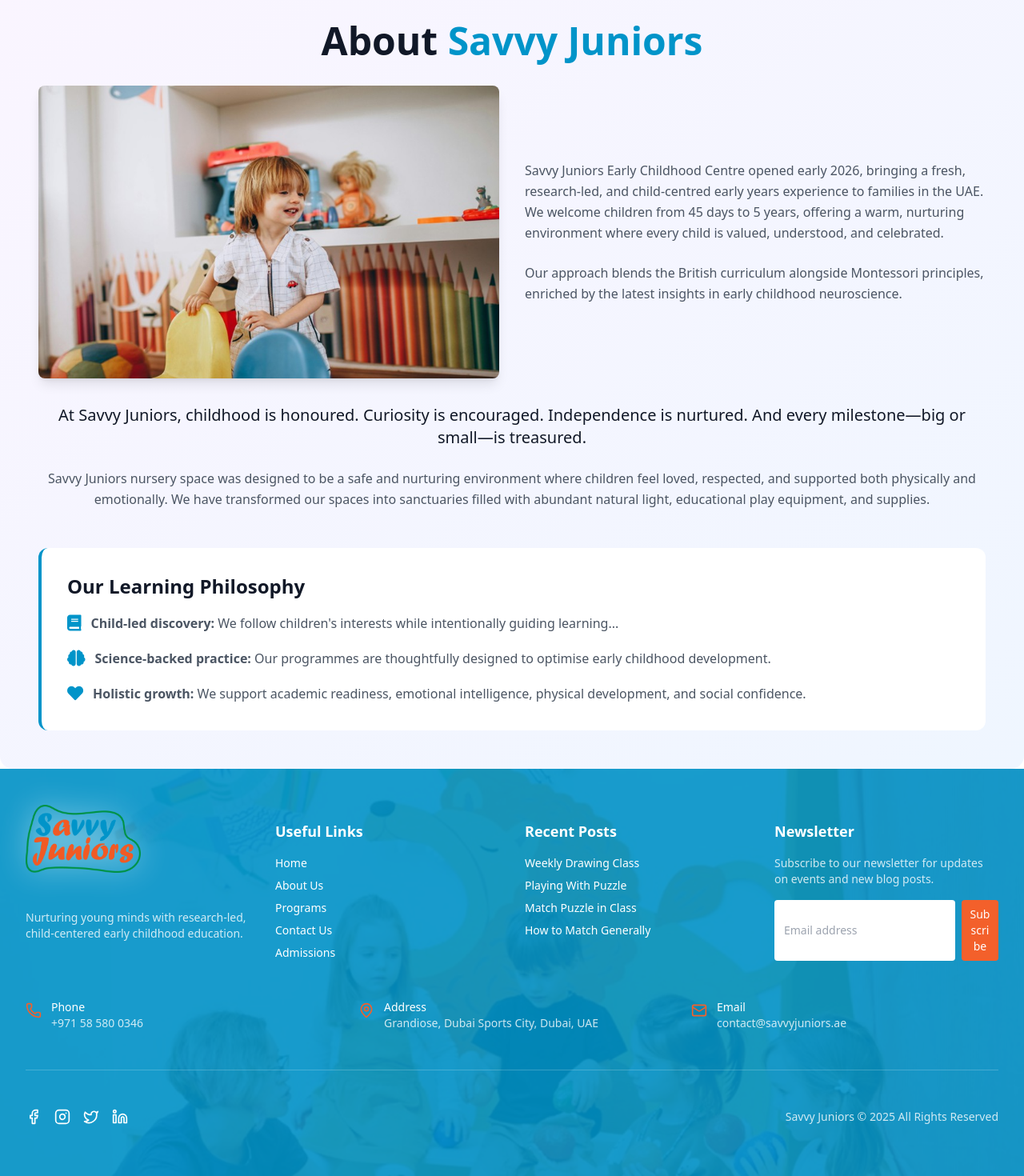
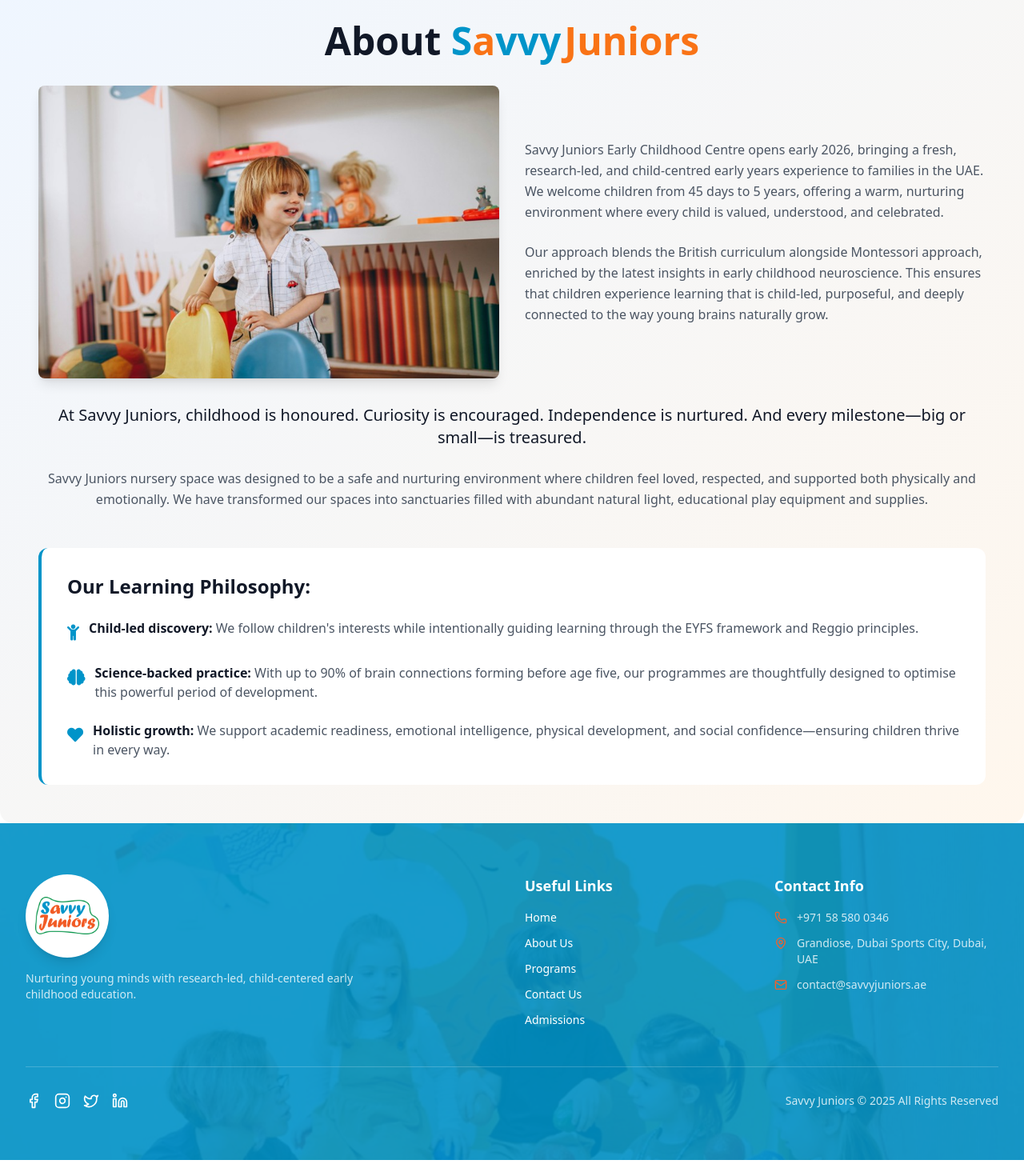
Before and after one commit to kiranmj0/savvy_juniors, a React (Vite) app: page /about in a window 1280 px wide. Shown: the part 141-1611 px from the top of the page at 80% size. Built offline with nearby package versions, Linux system fonts and the light colour scheme.

Commit message:
Content and UI changes fixed

```diff
--- a/client/components/Footer.tsx
+++ b/client/components/Footer.tsx
@@ -9,32 +9,31 @@
       <div className="relative z-10 max-w-7xl mx-auto px-4 sm:px-6 lg:px-8 py-16">
         <div className="grid grid-cols-1 md:grid-cols-4 gap-8 mb-12">
           {/* Brand */}
-          <div>
-            <div className="flex items-center gap-3 mb-4 -mt-12">
-              <div className="relative group">
-                {/* Strong outline/shadow behind logo */}
+          <div className="md:col-span-2">
+            <div className="flex items-center gap-3 mb-4">
+              <div className="relative group bg-white rounded-full p-3 shadow-lg">
                 <img
                   src="/navvy_image.png"
                   alt="Savvy Juniors"
-                  className="relative h-36 w-36 object-contain filter drop-shadow-[0_0_20px_rgba(255,255,255,0.8)] transform transition-transform duration-500 group-hover:scale-110"
+                  className="relative h-20 w-20 object-contain transform transition-transform duration-500 group-hover:scale-110"
                   onError={(e) => {
                     e.currentTarget.style.display = 'none';
                     const nextEl = e.currentTarget.nextElementSibling as HTMLElement;
                     if (nextEl) nextEl.style.display = 'flex';
                   }}
                 />
-              </div>
 
                 {/* Fallback text logo */}
                 <div className="hidden items-center gap-1">
-                <span className="text-2xl font-bold text-white">S</span>
-                <span className="text-2xl font-bold text-accent">a</span>
-                <span className="text-2xl font-bold text-white">vvy</span>
-                <span className="text-2xl font-bold text-accent ml-1">Juniors</span>
+                  <span className="text-2xl font-bold text-blue-600">S</span>
+                  <span className="text-2xl font-bold text-orange-500">a</span>
+                  <span className="text-2xl font-bold text-blue-600">vvy</span>
+                  <span className="text-2xl font-bold text-orange-500 ml-1">Juniors</span>
+                </div>
               </div>
             </div>
 
-            <p className="text-sm text-white/80">
+            <p className="text-sm text-white/80 max-w-md">
               Nurturing young minds with research-led, child-centered early childhood education.
             </p>
           </div>
@@ -42,7 +41,7 @@
           {/* Useful Links */}
           <div>
             <h3 className="font-bold text-lg mb-4">Useful Links</h3>
-            <ul className="space-y-2 text-sm">
+            <ul className="space-y-3 text-sm">
               <li>
                 <Link to="/" className="hover:text-accent transition-colors">
                   Home
@@ -71,8 +70,35 @@
             </ul>
           </div>
 
+          {/* Contact Info */}
+          <div>
+            <h3 className="font-bold text-lg mb-4">Contact Info</h3>
+            <div className="space-y-3 text-sm">
+              <div className="flex items-start gap-3">
+                <Phone className="w-4 h-4 text-accent flex-shrink-0 mt-0.5" />
+                <div>
+                  <p className="text-white/80">+971 58 580 0346</p>
+                </div>
+              </div>
+              <div className="flex items-start gap-3">
+                <MapPin className="w-4 h-4 text-accent flex-shrink-0 mt-0.5" />
+                <div>
+                  <p className="text-white/80">
+                    Grandiose, Dubai Sports City, Dubai, UAE
+                  </p>
+                </div>
+              </div>
+              <div className="flex items-start gap-3">
+                <Mail className="w-4 h-4 text-accent flex-shrink-0 mt-0.5" />
+                <div>
+                  <p className="text-white/80">contact@savvyjuniors.ae</p>
+                </div>
+              </div>
+            </div>
+          </div>
+
           {/* Recent Posts */}
-          <div>
+          {/* <div>
             <h3 className="font-bold text-lg mb-4">Recent Posts</h3>
             <ul className="space-y-2 text-sm">
               <li>
@@ -96,10 +122,10 @@
                 </a>
               </li>
             </ul>
-          </div>
+          </div> */}
 
           {/* Newsletter */}
-          <div>
+          {/* <div>
             <h3 className="font-bold text-lg mb-4">Newsletter</h3>
             <p className="text-sm text-white/80 mb-4">
               Subscribe to our newsletter for updates on events and new blog posts.
@@ -117,36 +143,10 @@
                 Subscribe
               </button>
             </form>
-          </div>
+          </div> */}
         </div>
 
-        {/* Contact Info */}
-        <div className="grid grid-cols-1 md:grid-cols-3 gap-8 mb-12 pb-12 border-b border-white/20">
-          <div className="flex items-start gap-3">
-            <Phone className="w-5 h-5 text-accent flex-shrink-0 mt-1" />
-            <div>
-              <p className="text-sm font-medium">Phone</p>
-              <p className="text-sm text-white/80">+971 58 580 0346</p>
-            </div>
-          </div>
-          <div className="flex items-start gap-3">
-            <MapPin className="w-5 h-5 text-accent flex-shrink-0 mt-1" />
-            <div>
-              <p className="text-sm font-medium">Address</p>
-              <p className="text-sm text-white/80">
-                Grandiose, Dubai Sports City, Dubai, UAE
-              </p>
-            </div>
-          </div>
-          <div className="flex items-start gap-3">
-            <Mail className="w-5 h-5 text-accent flex-shrink-0 mt-1" />
-            <div>
-              <p className="text-sm font-medium">Email</p>
-              <p className="text-sm text-white/80">contact@savvyjuniors.ae</p>
-            </div>
-          </div>
-        </div>
-
+        <div className="border-t border-white/20 pt-8">
           {/* Social Links & Copyright */}
           <div className="flex flex-col md:flex-row justify-between items-center gap-4">
             <div className="flex gap-4">
@@ -168,6 +168,7 @@
             </p>
           </div>
         </div>
+      </div>
     </footer>
   );
 }
--- a/client/components/Header.tsx
+++ b/client/components/Header.tsx
@@ -26,15 +26,15 @@
               <img
                 src="/navvy_image.png"
                 alt="Savvy Juniors"
-                className="h-28 w-28 p-2 object-contain"
+                className="h-40 w-40 p-2 object-contain"
                 onError={() => setLogoFailed(true)}
               />
             ) : (
               <div className="flex items-center gap-1">
-                <span className="text-2xl font-bold text-primary">S</span>
-                <span className="text-2xl font-bold text-accent">a</span>
-                <span className="text-2xl font-bold text-primary">vvy</span>
-                <span className="text-2xl font-bold text-accent ml-1">Juniors</span>
+                <span className="text-2xl font-bold text-blue-600">S</span>
+                <span className="text-2xl font-bold text-orange-500">a</span>
+                <span className="text-2xl font-bold text-blue-600">vvy</span>
+                <span className="text-2xl font-bold text-orange-500 ml-1">Juniors</span>
               </div>
             )}
           </Link>
@@ -45,8 +45,7 @@
               <Link
                 key={item.href}
                 to={item.href}
-                className={`transition-colors text-sm font-medium ${
-                  location.pathname === item.href
+                className={`transition-colors text-sm font-medium ${location.pathname === item.href
                   ? "text-primary border-b-2 border-primary pb-1"
                   : "text-gray-700 hover:text-primary"
                   }`}
@@ -87,8 +86,7 @@
               <Link
                 key={item.href}
                 to={item.href}
-                className={`block py-2 transition-colors text-sm font-medium ${
-                  location.pathname === item.href
+                className={`block py-2 transition-colors text-sm font-medium ${location.pathname === item.href
                   ? "text-primary bg-primary/10 px-2 rounded"
                   : "text-gray-700 hover:text-primary"
                   }`}
--- a/client/pages/About.tsx
+++ b/client/pages/About.tsx
@@ -17,10 +17,15 @@
             <ArrowLeft className="w-4 h-4" /> Back to home
           </Link>
 
-          <div className="bg-gradient-to-br from-purple-50 to-blue-50 rounded-2xl p-12">
+          <div className="bg-gradient-to-br from-blue-50 to-orange-50 rounded-2xl p-12">
             <div className="text-center mb-8">
               <h1 className="text-5xl font-extrabold text-gray-900 mb-6">
-                About <span className="text-primary">Savvy Juniors</span>
+                About   <span className="inline-block animate-text-reveal-delay">
+                  <span className="text-primary font-extrabold">S</span>
+                  <span className="text-orange-500 font-extrabold">a</span>
+                  <span className="text-primary font-extrabold">vvy</span>
+                  <span className="text-orange-500 font-extrabold ml-1">Juniors</span>
+                </span>
               </h1>
             </div>
 
@@ -34,14 +39,10 @@
               </div>
               <div className="text-left space-y-6 text-gray-600 leading-relaxed">
                 <p>
-                  Savvy Juniors Early Childhood Centre opened early 2026,
-                  bringing a fresh, research-led, and child-centred early years
-                  experience to families in the UAE. We welcome children from 45
-                  days to 5 years, offering a warm, nurturing environment where
-                  every child is valued, understood, and celebrated.
+                  Savvy Juniors Early Childhood Centre opens early 2026, bringing a fresh, research-led, and child-centred early years experience to families in the UAE. We welcome children from 45 days to 5 years, offering a warm, nurturing environment where every child is valued, understood, and celebrated.
                 </p>
                 <p>
-                  Our approach blends the British curriculum alongside Montessori principles, enriched by the latest insights in early childhood neuroscience.
+                  Our approach blends the British curriculum alongside Montessori approach, enriched by the latest insights in early childhood neuroscience. This ensures that children experience learning that is child-led, purposeful, and deeply connected to the way young brains naturally grow.
                 </p>
               </div>
             </div>
@@ -51,34 +52,34 @@
                 At Savvy Juniors, childhood is honoured. Curiosity is encouraged. Independence is nurtured. And every milestone—big or small—is treasured.
               </p>
               <p>
-                Savvy Juniors nursery space was designed to be a safe and nurturing environment where children feel loved, respected, and supported both physically and emotionally. We have transformed our spaces into sanctuaries filled with abundant natural light, educational play equipment, and supplies.
+                Savvy Juniors nursery space was designed to be a safe and nurturing environment where children feel loved, respected, and supported both physically and emotionally. We have transformed our spaces into sanctuaries filled with abundant natural light, educational play equipment and supplies.
               </p>
             </div>
 
             <div className="mt-12 p-8 bg-white rounded-xl border-l-4 border-primary">
-              <h2 className="text-2xl font-bold text-gray-900 mb-4">
-                Our Learning Philosophy
+              <h2 className="text-2xl font-bold text-gray-900 mb-6">
+                Our Learning Philosophy:
               </h2>
-              <ul className="text-left space-y-4 text-gray-600">
-                <li className="flex gap-3 items-center">
-                  <span className="text-primary text-xl"><i className="fas fa-book"></i></span>
-                  <span>
-                    <strong>Child-led discovery:</strong> We follow children's interests while intentionally guiding learning...
-                  </span>
-                </li>
-                <li className="flex gap-3 items-center">
-                  <span className="text-primary text-xl"><i className="fas fa-brain"></i></span>
-                  <span>
-                    <strong>Science-backed practice:</strong> Our programmes are thoughtfully designed to optimise early childhood development.
-                  </span>
-                </li>
-                <li className="flex gap-3 items-center">
-                  <span className="text-primary text-xl"><i className="fas fa-heart"></i></span>
-                  <span>
-                    <strong>Holistic growth:</strong> We support academic readiness, emotional intelligence, physical development, and social confidence.
-                  </span>
-                </li>
-              </ul>
+              <div className="text-left space-y-6 text-gray-600">
+                <div className="flex gap-3 items-start">
+                  <span className="text-primary text-xl mt-1"><i className="fas fa-child"></i></span>
+                  <div>
+                    <strong className="text-gray-900">Child-led discovery:</strong> We follow children's interests while intentionally guiding learning through the EYFS framework and Reggio principles.
+                  </div>
+                </div>
+                <div className="flex gap-3 items-start">
+                  <span className="text-primary text-xl mt-1"><i className="fas fa-brain"></i></span>
+                  <div>
+                    <strong className="text-gray-900">Science-backed practice:</strong> With up to 90% of brain connections forming before age five, our programmes are thoughtfully designed to optimise this powerful period of development.
+                  </div>
+                </div>
+                <div className="flex gap-3 items-start">
+                  <span className="text-primary text-xl mt-1"><i className="fas fa-heart"></i></span>
+                  <div>
+                    <strong className="text-gray-900">Holistic growth:</strong> We support academic readiness, emotional intelligence, physical development, and social confidence—ensuring children thrive in every way.
+                  </div>
+                </div>
+              </div>
             </div>
 
             {/* <div className="mt-12 text-center">
--- a/client/pages/Index.tsx
+++ b/client/pages/Index.tsx
@@ -205,7 +205,12 @@
                 <h1 className="text-5xl lg:text-6xl font-bold text-gray-900 mb-6 leading-tight">
                   <span className="inline-block animate-text-reveal">Book your play and stay visit at</span>
                   <br />
-                  <span className="text-primary inline-block animate-text-reveal-delay bg-gradient-to-r from-primary to-blue-600 bg-clip-text text-transparent">Savvy Juniors</span>
+                  <span className="inline-block animate-text-reveal-delay">
+                    <span className="text-primary font-extrabold">S</span>
+                    <span className="text-orange-500 font-extrabold">a</span>
+                    <span className="text-primary font-extrabold">vvy</span>
+                    <span className="text-orange-500 font-extrabold ml-1">Juniors</span>
+                  </span>
                 </h1>
                 <p className="text-lg text-gray-600 max-w-xl leading-relaxed animate-fade-in-up" style={{ animationDelay: '0.6s' }}>
                   Join us for <span className="font-semibold text-primary animate-pulse-gentle">A Very British Tea Party</span> - 10am every weekday
@@ -217,7 +222,7 @@
                   to="/contact"
                   className="bg-accent hover:bg-orange-600 text-gray-900 px-8 py-4 rounded-lg font-bold text-lg transition-all transform hover:scale-105 hover:shadow-xl text-center group relative overflow-hidden"
                 >
-                  <span className="relative z-10 text-white">Book Your Visit</span>
+                  <span className="relative z-10 text-white">Join Us for Tour</span>
                   <div className="absolute inset-0 bg-gradient-to-r from-orange-400 to-orange-600 transform scale-x-0 group-hover:scale-x-100 transition-transform origin-left duration-300"></div>
                 </Link>
                 <a
@@ -296,28 +301,25 @@
                   ABOUT US
                 </p>
                 <h2 className="text-4xl font-bold mb-6 animate-slide-in-left">
-                  <span className="bg-gradient-to-r from-white to-accent bg-clip-text text-transparent">The Savvy Story</span>
+                  <span className="bg-gradient-to-r from-yellow-400 via-pink-400 to-purple-500 bg-clip-text text-[white] drop-shadow-2xl font-extrabold">The Savvy Story</span>
                 </h2>
                 {/* <h2 className="text-4xl font-bold text-gray-900 mb-6 animate-slide-in-right" style={{ animationDelay: '0.4s' }}>
                   <span className="bg-gradient-to-r from-gray-900 to-primary bg-clip-text text-transparent">The Savvy Story</span>
                 </h2> */}
               </div>
 
-              <div className="text-white/80 space-y-4 text-gray-600 leading-relaxed">
-                <p className="animate-fade-in-up" style={{ animationDelay: '0.6s' }}>
-                  Savvy Juniors Early Childhood Centre opened early 2026, bringing a fresh, research-led, and child-centred early years experience to families in the UAE. We welcome children from 45 days to 5 years, offering a warm, nurturing environment where every child is valued, understood, and celebrated.
+              <div className="space-y-4 leading-relaxed">
+                <p className="text-white text-lg font-medium animate-fade-in-up drop-shadow-sm" style={{ animationDelay: '0.6s' }}>
+                  Savvy Juniors Early Childhood Centre opens early 2026, bringing a fresh, research-led, and child-centred early years experience to families in the UAE. We welcome children from 45 days to 5 years in a warm, nurturing environment.
                 </p>
-                <p className="animate-fade-in-up" style={{ animationDelay: '0.8s' }}>
-                  Our approach blends the British curriculum alongside Montessori approach, enriched by the latest insights in early childhood neuroscience. This ensures that children experience learning that is child-led, purposeful, and deeply connected to the way young brains naturally grow.
-                </p>
-                <p className="font-medium text-white/80 animate-fade-in-up" style={{ animationDelay: '1s' }}>
+                <p className="text-white/95 text-base font-semibold animate-fade-in-up drop-shadow-sm" style={{ animationDelay: '0.8s' }}>
                   At Savvy Juniors, childhood is honoured. Curiosity is encouraged. Independence is nurtured. And every milestone—big or small—is treasured.
                 </p>
               </div>
 
               <Link
                 to="/about"
-                className="text-white/80 hover:text-black/80 font-semibold flex items-center gap-2 transition-all duration-300 inline-flex group animate-fade-in-up hover:gap-4"
+                className="text-white hover:text-orange-300 font-semibold flex items-center gap-2 transition-all duration-300 inline-flex group animate-fade-in-up hover:gap-4 drop-shadow-sm"
                 style={{ animationDelay: '1.2s' }}
               >
                 More about us <ArrowRight className="w-4 h-4 group-hover:translate-x-1 transition-transform" />
@@ -405,10 +407,10 @@
               className={`transition-all duration-1000 transform ${isVisible['contact-content'] ? 'translate-x-0 opacity-100' : '-translate-x-20 opacity-0'
                 }`}
             >
-              <h2 className="text-4xl font-bold mb-6 animate-slide-in-left">
-                <span className="bg-gradient-to-r from-white to-accent bg-clip-text text-transparent">Contact/Concierge</span>
+              <h2 className="text-4xl font-bold mb-6 animate-slide-in-left text-white">
+                Contact/Concierge
               </h2>
-              <p className="text-white/80 leading-relaxed mb-8 animate-fade-in-up" style={{ animationDelay: '0.2s' }}>
+              <p className="text-white text-lg font-medium animate-fade-in-up drop-shadow-sm mb-4" style={{ animationDelay: '0.2s' }}>
                 Ready to give your child the best start in life? Get in touch with our team to learn more about our programs, schedule a visit, or begin the enrollment process.
               </p>
               <div className="space-y-4 mb-8">
```
Lines whose indentation alone changed are shown as unchanged.
